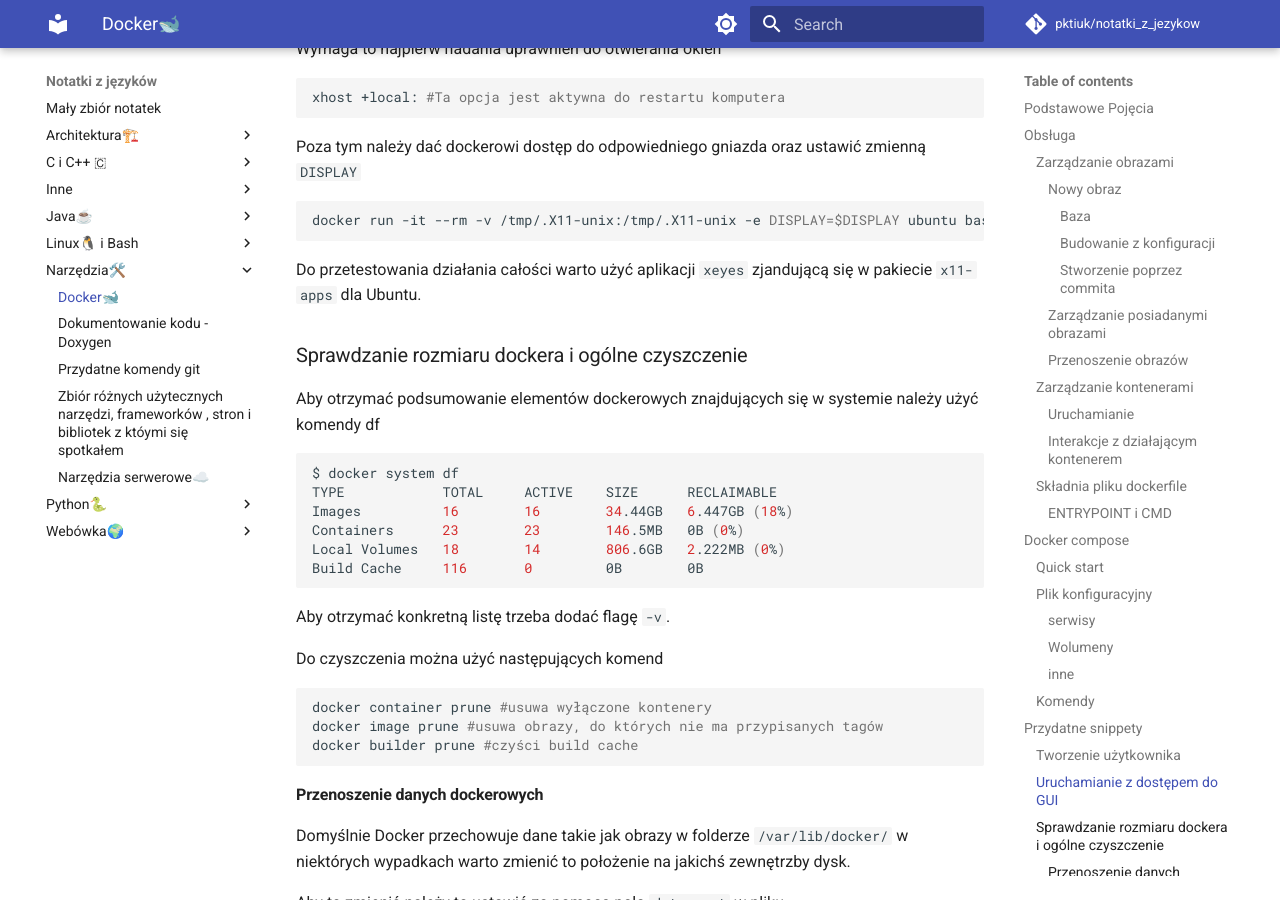
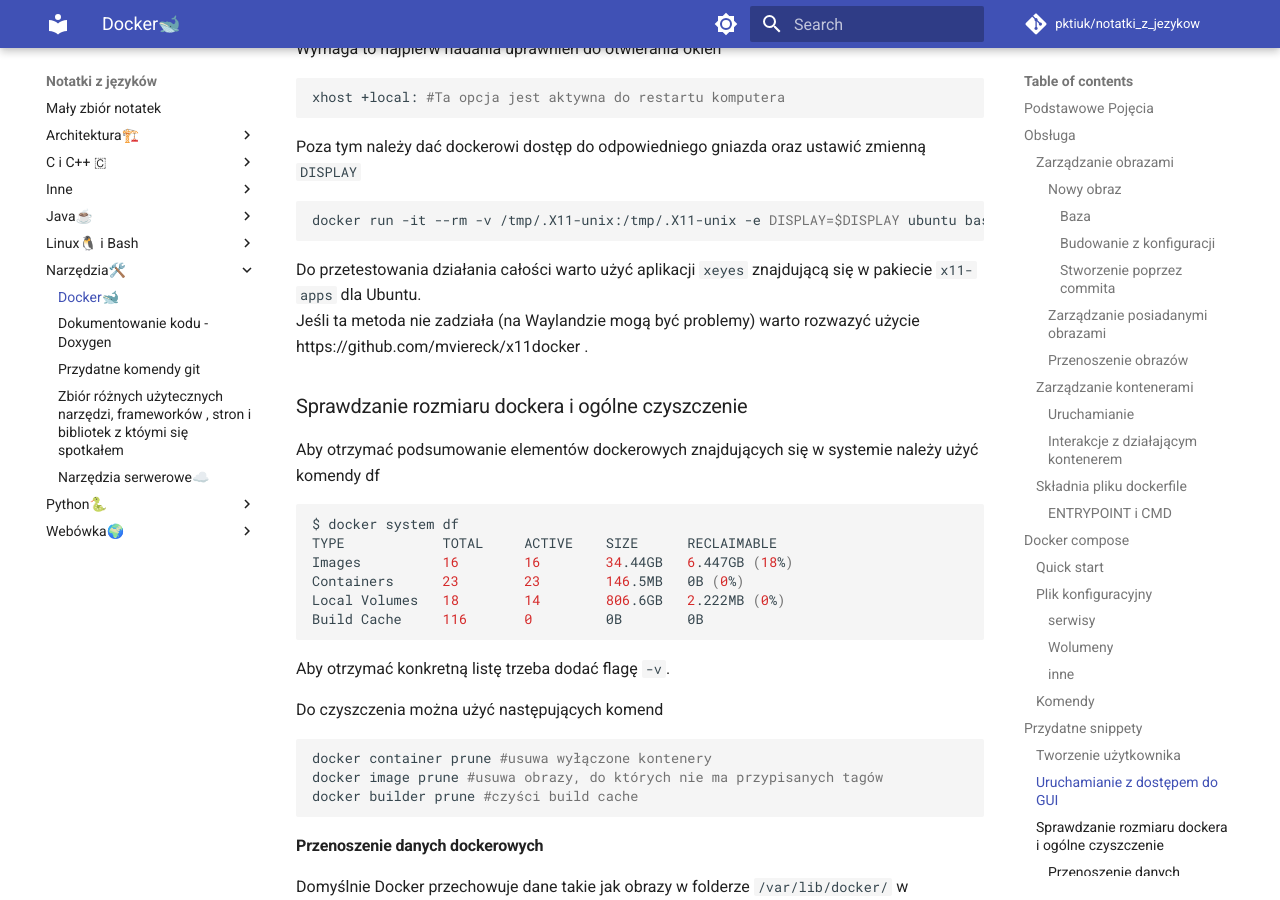
Before and after one commit to pktiuk/notatki_z_jezykow, an MkDocs documentation site: the page built from docs/Narzędzia🛠️/docker.md, in a window 1280 px wide and 900 px high, scrolled down 11442 px. Built offline with MkDocs 1.6.1 and Material for MkDocs 9.7.7, drawn with Linux system fonts in a browser that asks for light colours; comment, search, counter and statistics services are not loaded.

Commit message:
Link dla x11docker

````diff
--- a/docs/Narzędzia🛠️/docker.md
+++ b/docs/Narzędzia🛠️/docker.md
@@ -497,7 +497,8 @@
 docker run -it --rm -v /tmp/.X11-unix:/tmp/.X11-unix -e DISPLAY=$DISPLAY ubuntu bash
 ```
 
-Do przetestowania działania całości warto użyć aplikacji `xeyes` zjandującą się w pakiecie `x11-apps` dla Ubuntu.
+Do przetestowania działania całości warto użyć aplikacji `xeyes` znajdującą się w pakiecie `x11-apps` dla Ubuntu.
+Jeśli ta metoda nie zadziała (na Waylandzie mogą być problemy) warto rozwazyć użycie https://github.com/mviereck/x11docker .
 
 
 ### Sprawdzanie rozmiaru dockera i ogólne czyszczenie
````
